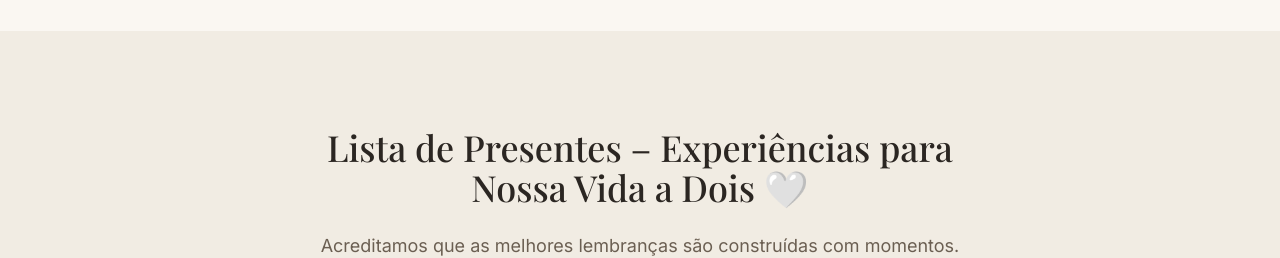
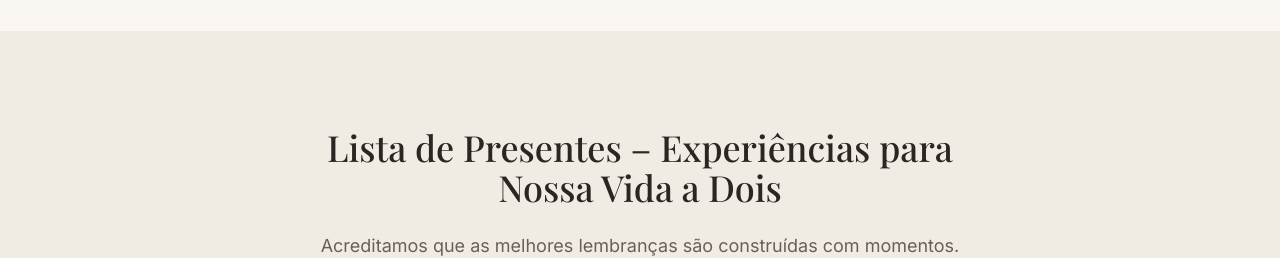
Before and after one commit to pedroforadori/app-wedding-vania-mauro, a Next.js app: page / in a window 1280 px wide. Shown: the part 2360-2618 px from the top of the page. Built offline with nearby package versions, Linux system fonts and the light colour scheme; no server answers.

Commit message:
fix: remove emoji do título da lista de presentes
Co-Authored-By: Claude Sonnet 5 <noreply@anthropic.com>

```diff
--- a/components/gift-list/GiftListSection.tsx
+++ b/components/gift-list/GiftListSection.tsx
@@ -11,7 +11,7 @@ export default function GiftListSection() {
       <div className="mx-auto max-w-6xl px-6 py-24 md:px-10">
         <div className="mx-auto max-w-2xl text-center">
           <h2 className="font-serif text-3xl text-secondary md:text-4xl">
-            Lista de Presentes – Experiências para Nossa Vida a Dois 🤍
+            Lista de Presentes – Experiências para Nossa Vida a Dois
           </h2>
           <p className="mt-6 text-base leading-relaxed text-muted-foreground md:text-lg">
             Acreditamos que as melhores lembranças são construídas com
```
